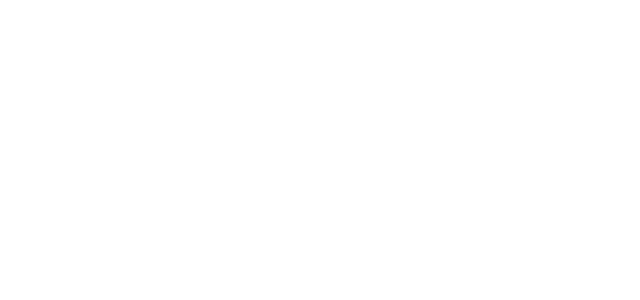
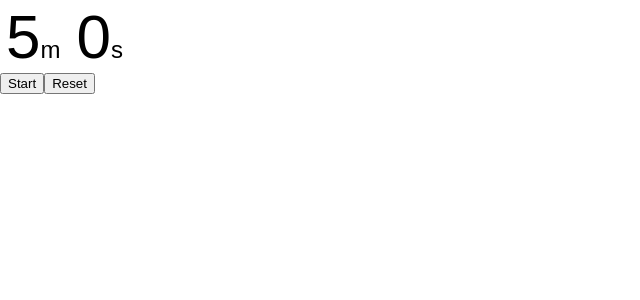
Before and after one commit to 986913/react-components, a React (Create React App) app: page / in a window 1280 px wide. Shown: the top 300 px of the page, without its empty margins (0-640 px from the left). Built offline with nearby package versions, Linux system fonts and the light colour scheme.

Commit message:
new change

```diff
--- a/src/App.js
+++ b/src/App.js
@@ -133,7 +133,7 @@
       {/* <DigitalClockWrapper /> */}
 
       {/* <StopWatchWrapper /> */}
-      {/* <TimerWrapper /> */}
+      <TimerWrapper />
 
       {/* <CalculatorWrapper /> */}
 
--- a/src/Timer/Wrapper.js
+++ b/src/Timer/Wrapper.js
@@ -1,4 +1,5 @@
 import React from 'react';
 import { Timer } from './Timer';
 
+/* maxMinutes 是几分钟 开始倒计时 */
 export const TimerWrapper = () => <Timer maxMinutes={5} />;
```
